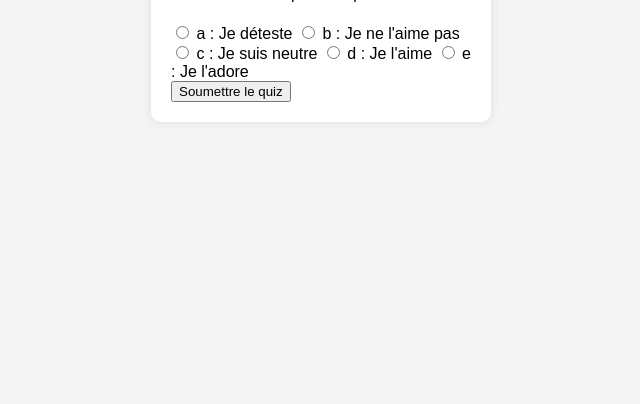
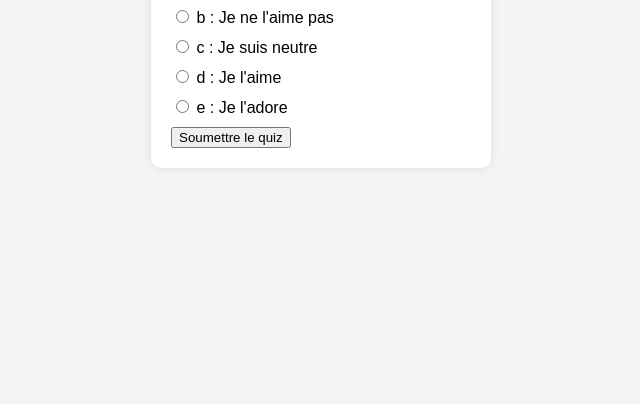
Before and after one commit to fefgh/FranzQuiz, a plain HTML site: page index.html in a window 1280 px wide. Shown: the part 396-800 px from the top of the page, without its empty margins (319-959 px from the left). Drawn offline with Linux system fonts and the light colour scheme.

Commit message:
Update styles.css

```diff
--- a/styles.css
+++ b/styles.css
@@ -30,6 +30,7 @@ h1 {
     padding: 0;
 }
 
-.answers li {
+.answers label {
+    display: block;
     margin-bottom: 10px;
 }
```
